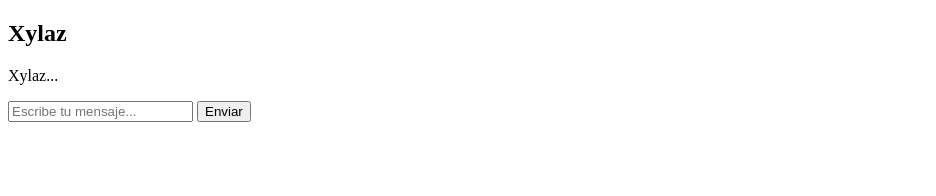
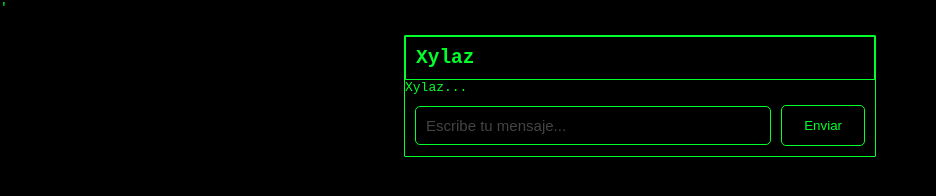
Before and after one commit to axelmas/BotXylaz, a website: page index.html in a window 1280 px wide. Shown: the whole page, without its empty margins (0-936 px from the left). Drawn offline with nearby package versions, Linux system fonts and the light colour scheme.

Commit message:
Update index.html

```diff
--- a/index.html
+++ b/index.html
@@ -1,5 +1,6 @@
 <!DOCTYPE html>
-<html lang="es">
+<html lang="es">'
+  <link rel="stylesheet" href="style.css">
 <head>
   <meta charset="UTF-8">
   <meta name="viewport" content="width=device-width, initial-scale=1.0">
```
